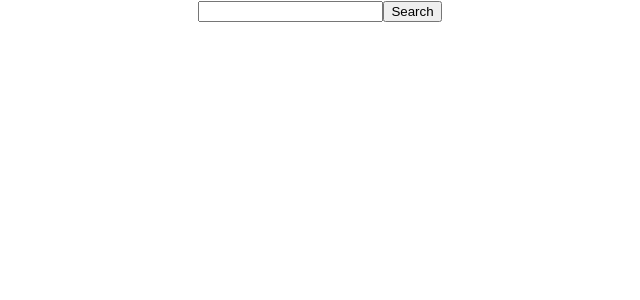
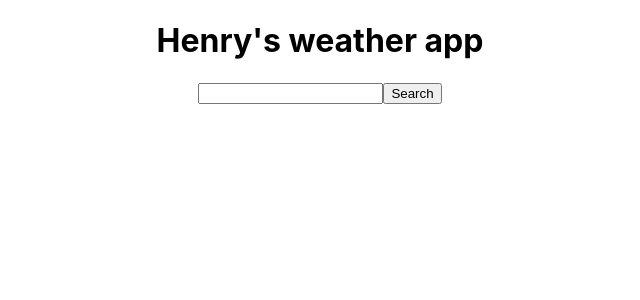
Before and after one commit to Henrynunez112/myWeatherReactApp, a React (Create React App) app in the folder react-weather-app/: page / in a window 1280 px wide. Shown: the top 300 px of the page, without its empty margins (320-960 px from the left). Built offline with nearby package versions, Linux system fonts and the light colour scheme.

Commit message:
changed the color of the header

```diff
--- a/react-weather-app/src/App.js
+++ b/react-weather-app/src/App.js
@@ -1,6 +1,6 @@
 import React from 'react';
 import './App.css';
-import WeatherDiv from './components/WeatherCard/WeatherDiv'
+import WeatherDiv from './components/WeatherCard/WeatherDiv';
 
 
 
--- /dev/null
+++ b/react-weather-app/src/assets/assetMapping.json
@@ -0,0 +1,27 @@
+{
+    "_colorDesc": {
+        "lilac": "#C0B3BC",
+        "red": "#EF9A9A",
+        "blue": "#18B2D8",
+        "yellow": "#FCC418",
+        "grey": "#D9DEDF"
+    },
+    "colors": {
+        "default": "#C0B3BC",
+        "error": "#EF9A9A",
+        "Rain": "#18B2D8",
+        "Clear": "#FCC418",
+        "Thunderstorm": "#D9DEDF",
+        "Snow": "#D9DEDF",
+        "Drizzle": "#18B2D8",
+        "Clouds": "#FCC418"
+    },
+    "icons": {
+        "Rain": "Rain.svg",
+        "Drizzle": "Drizzle.svg",
+        "Clouds": "Clouds.svg",
+        "Clear": "Clear.svg",
+        "Snow": "Snow.svg",
+        "Thunderstorm": "Thunderstorm.svg"
+    }
+}
--- a/react-weather-app/src/components/Header/Header.js
+++ b/react-weather-app/src/components/Header/Header.js
@@ -1,9 +1,10 @@
 import React from 'react';
 
-const Header = () =>{
+const Header = (props) =>{
+    console.log(props)
     return (
-        <div>
-            <h3>This is where the header goes</h3>
+        <div style={{backgroundColor: props.color}}>
+            <h1>Henry's weather app</h1>
         </div>
     )
 };
--- a/react-weather-app/src/components/WeatherCard/WeatherDetails/Description/Description.js
+++ b/react-weather-app/src/components/WeatherCard/WeatherDetails/Description/Description.js
@@ -2,7 +2,7 @@ import React from 'react';
 
 const Description = (props) =>{
     return(
-        <div>
+        <div className='description'>
             <p>{props.children}</p>
         </div>
     )
--- a/react-weather-app/src/components/WeatherCard/WeatherDetails/Temperature/Temperature.js
+++ b/react-weather-app/src/components/WeatherCard/WeatherDetails/Temperature/Temperature.js
@@ -2,7 +2,7 @@ import React from 'react';
 
 const Temperature = (props) =>{
     return(
-        <div>
+        <div className='temperature'>
             <p>{props.children}</p>
         </div>
     )
--- a/react-weather-app/src/components/WeatherCard/WeatherDetails/WeatherDetails.js
+++ b/react-weather-app/src/components/WeatherCard/WeatherDetails/WeatherDetails.js
@@ -4,7 +4,7 @@ import Temperature from '../WeatherDetails/Temperature/Temperature'
 
 const WeatherDetails = (props) =>{
     return(
-        <div>
+        <div className='weather card'>
             <Description>{props.weather.description}</Description>
             <Temperature>{props.weather.temperature}</Temperature>
         </div>
--- a/react-weather-app/src/components/WeatherCard/WeatherDiv.js
+++ b/react-weather-app/src/components/WeatherCard/WeatherDiv.js
@@ -1,10 +1,14 @@
 import React, { useState } from "react";
 import WeatherDetails from "./WeatherDetails/WeatherDetails";
+import assetMapping from "../../assets/assetMapping.json";
+import Header from "../Header/Header";
 import axios from "axios";
 
 const WeatherDiv = () => {
   const [search, setSearch] = useState("");
   const [weather, setWeather] = useState({ temperature: "", description: "" });
+  const [error, setError] = useState(false);
+  // const [loading, setLoading] = useState(false)
 
   const handleClick = async () => {
     const API_KEY = "3382429b47bd7f5f9290fad35b01287d";
@@ -12,29 +16,37 @@ const WeatherDiv = () => {
     const URL = API_URL + `?q=${search}&appid=${API_KEY}&units=metric`;
     try {
       const res = await axios.get(URL);
+      debugger
       if (res.data.cod === 200) {
         setWeather({
           ...weather,
-          description: res.data.weather[0].description,
-          temperature: res.data.main.temp
+          description: res.data.weather[0].main,
+          temperature: res.data.main.temp,
         });
       } else {
         throw res.data.cod;
       }
     } catch (err) {
       console.log(err);
+      setError(true);
     }
   };
 
-
-
-
   return (
-    <main>
-      <input value={search} onChange={(e) => setSearch(e.target.value)} />
-      <button onClick={handleClick}>Search</button>
-      {weather.temperature && weather.description !== '' ? <WeatherDetails weather={weather}/> : null}
-    </main>
+    <div className="">
+      <Header
+        color={
+          assetMapping.colors[error === true ? "error" : weather.description]
+        }
+      />
+      <main>
+        <input value={search} onChange={(e) => setSearch(e.target.value)} />
+        <button onClick={handleClick}>Search</button>
+        {weather.temperature && weather.description !== "" ? (
+          <WeatherDetails weather={weather} />
+        ) : null}
+      </main>
+    </div>
   );
 };
 
```
